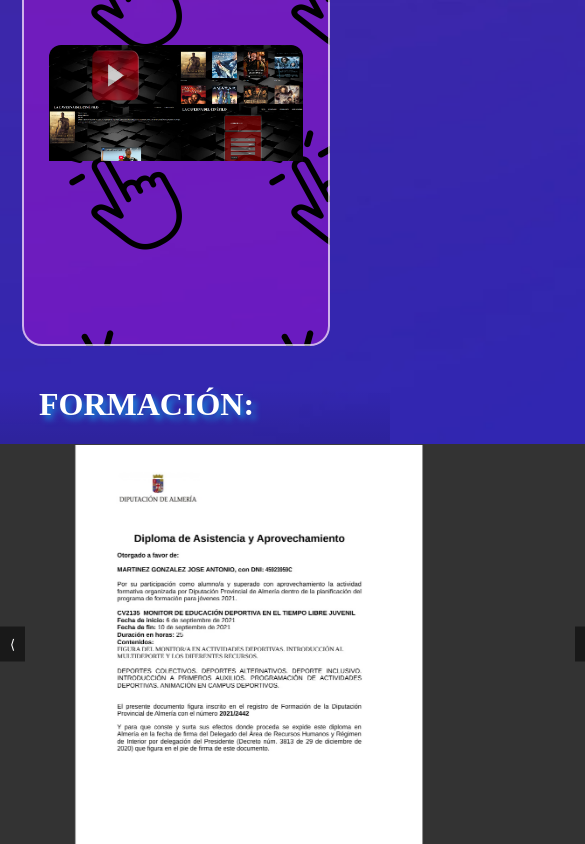
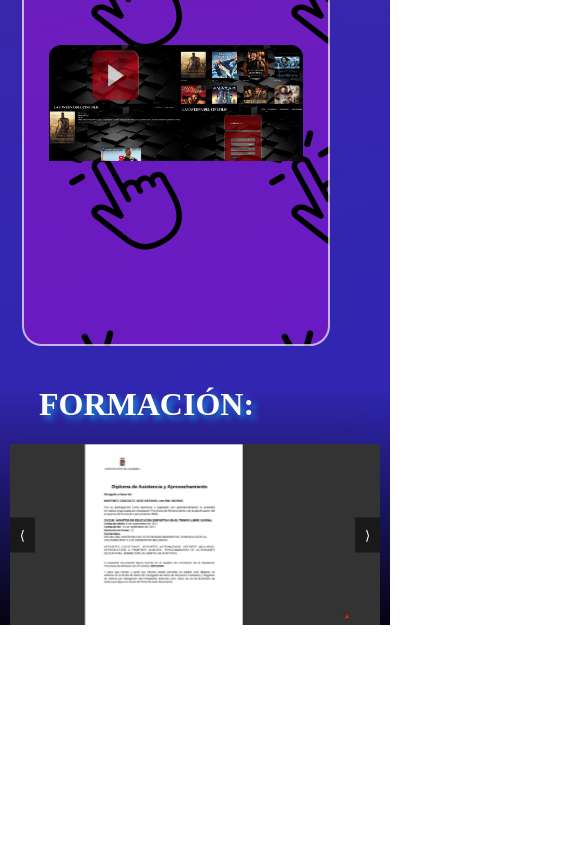
Before and after one commit to JoseMartinez98/CV, a Vue app: page / in a window 390 px wide. Shown: the part 2272-3116 px from the top of the page, 585 px wide, since content can reach past the window. After the commit the page ends 2897 px from the top, so only its background shows below. Built offline with nearby package versions, Linux system fonts and the light colour scheme.

Commit message:
actualización 4

```diff
--- a/components/Footer.vue
+++ b/components/Footer.vue
@@ -6,8 +6,9 @@ let slides
 let total
 
 function showSlide(i) {
+  const slideWidth = slides.children[0].offsetWidth
   index = (i + total) % total
-  slides.style.transform = `translateX(${-600 * index}px)`
+  slides.style.transform = `translateX(${-slideWidth * index}px)`
 }
 
 function nextSlide() {
@@ -73,12 +74,28 @@ h1 {
 }
 .slider {
       position: relative;
-      width: 600px;
-      height: 400px;
+      width: 32%;
       margin: auto;
       overflow: hidden;
       z-index: 1;
     }
+ @media (max-width: 1024px) {
+  .slider {
+    width: 60%;
+  }
+}
+
+@media (max-width: 768px) {
+  .slider {
+    width: 80%;
+  }
+}
+
+@media (max-width: 480px) {
+  .slider {
+    width: 95%;
+  }
+}
 
     .slides {
       display: flex;
@@ -88,9 +105,10 @@ h1 {
     }
 
     .slides img {
-      width: 600px;
-      height: 400px;
-      object-fit: cover;
+        width: 100%;
+        height: auto;
+        object-fit: cover;
+        flex-shrink: 0;
     }
 
     .controls {
```
